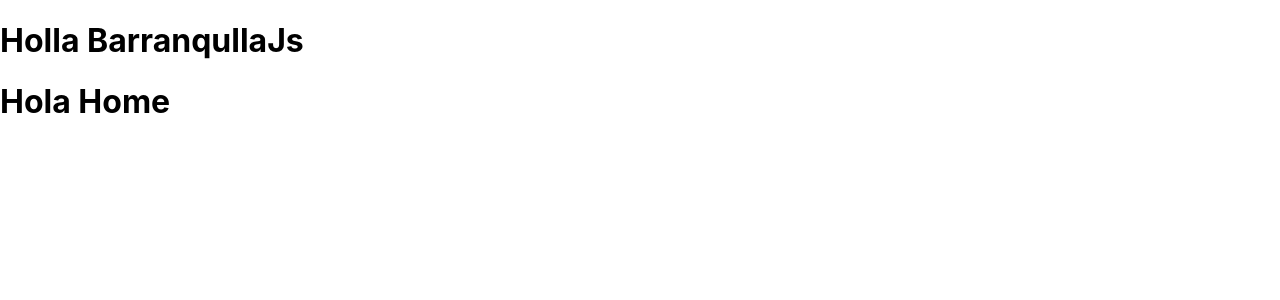
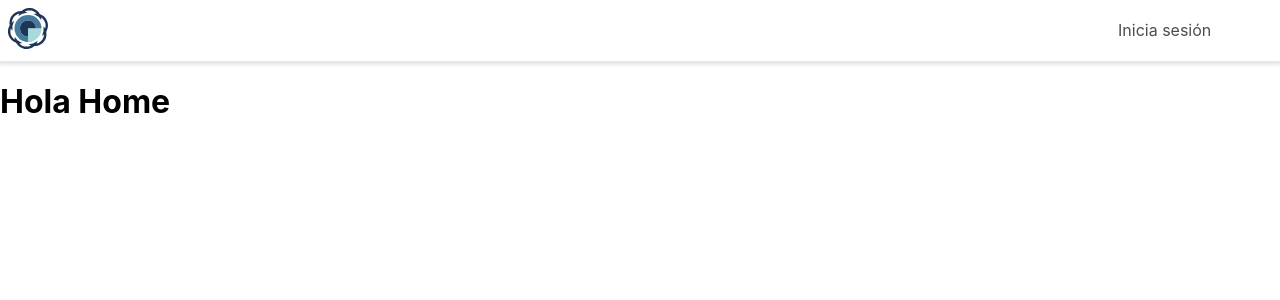
Before and after one commit to makinox/ChallengerJs, a React (Create React App) app: page / in a window 1280 px wide. Shown: the top 300 px of the page. Built offline with nearby package versions, Linux system fonts and the light colour scheme.

Commit message:
[Add] Navbar & routing added

```diff
--- a/src/App.js
+++ b/src/App.js
@@ -1,11 +1,12 @@
 import React from 'react'
 import Core from './dist/utils/core/routes'
+import Navbar from './dist/navbar/navbar'
 
 export default class App extends React.Component {
   render() {
     return (
       <Core>
-        <h1>Holla BarranqullaJs</h1>
+        <Navbar log={this.props.log}/>
       </Core>
     )
   }
--- a/src/index.js
+++ b/src/index.js
@@ -1,12 +1,21 @@
-import React from 'react';
-import ReactDOM from 'react-dom';
-import './index.css';
-import App from './App';
-import * as serviceWorker from './serviceWorker';
+import React from 'react'
+import ReactDOM from 'react-dom'
+import './index.css'
+import App from './App'
+import * as serviceWorker from './serviceWorker'
+import { Provider } from 'react-redux'
+import {PersistGate} from 'redux-persist/integration/react'
+import {store, persistor} from './dist/utils/redux/index'
 
-ReactDOM.render(<App />, document.getElementById('root'));
+ReactDOM.render(
+  <Provider store={store} >
+      <PersistGate persistor={persistor} >
+          <App />
+      </PersistGate>
+  </Provider>
+, document.getElementById('root'))
 
 // If you want your app to work offline and load faster, you can change
 // unregister() to register() below. Note this comes with some pitfalls.
 // Learn more about service workers: http://bit.ly/CRA-PWA
-serviceWorker.unregister();
+serviceWorker.unregister()
```
Also changed, not shown: src/assets/navbar/logo.svg (added), src/dist/navbar/navbar.js (added), src/dist/navbar/navbarLayout.css (added), src/dist/navbar/navbarLayout.js (added), 1 other file (tests, documents, lock files or other folders).
